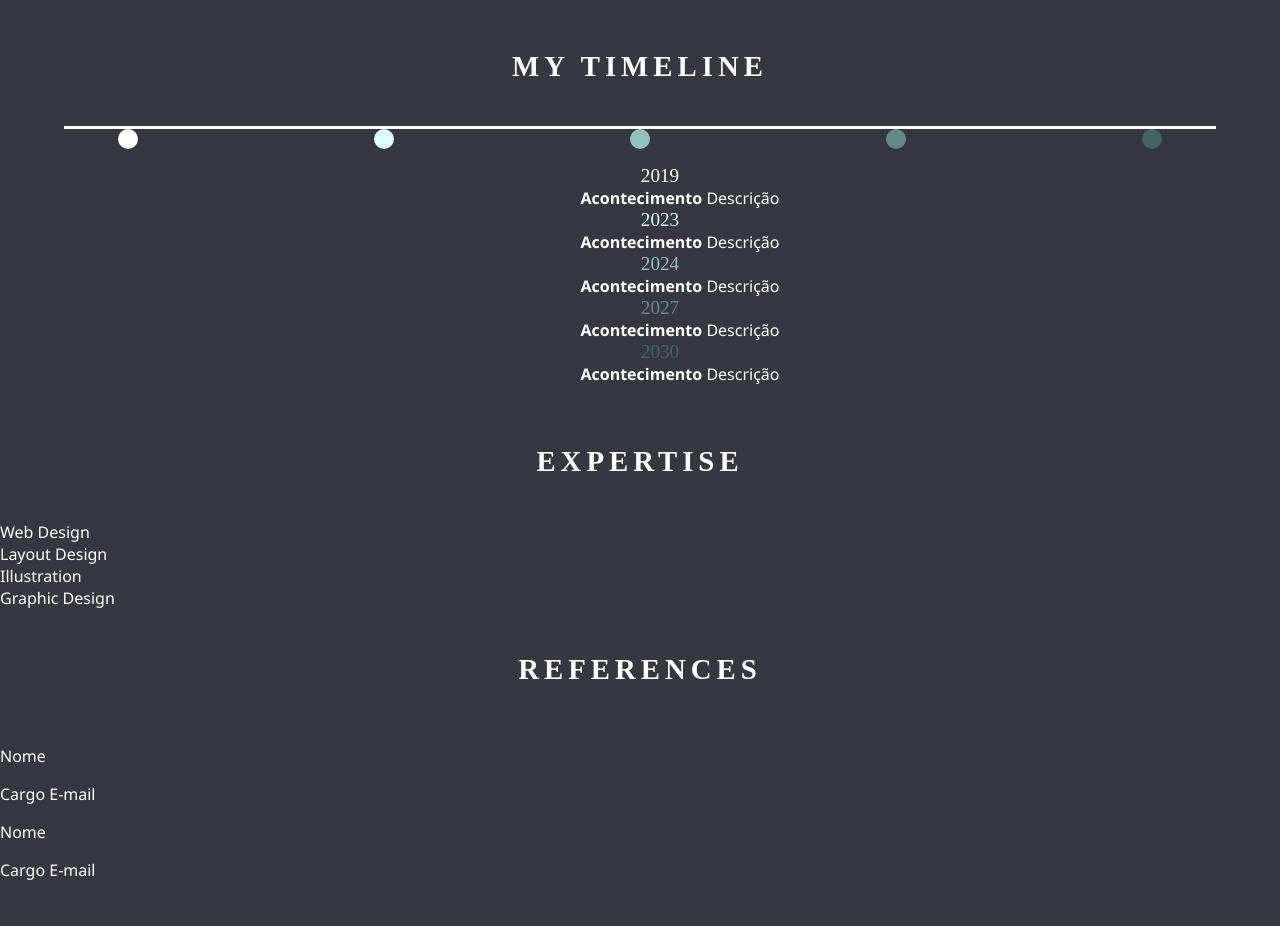
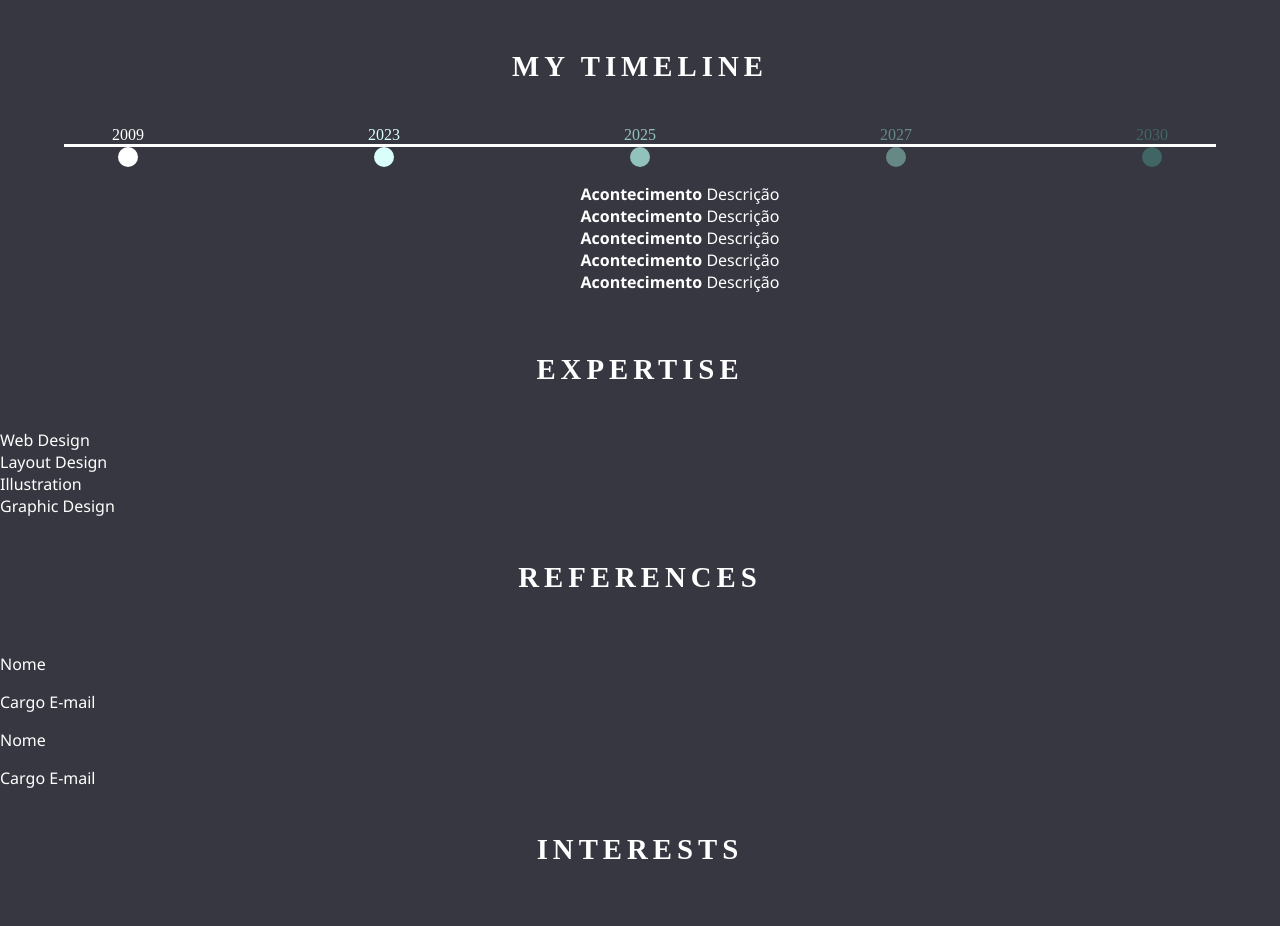
Before and after one commit to isabeldapper/homepage, a plain HTML site: page src/index.html in a window 1280 px wide. Shown: the part 920-1846 px from the top of the page. Drawn offline with Linux system fonts and the light colour scheme.

Commit message:
css years - timeline

```diff
--- a/src/assets/css/index.css
+++ b/src/assets/css/index.css
@@ -66,6 +66,35 @@ h3 {
     text-align: center;
 }
 
+.years {
+    display: flex;
+    justify-content: space-around;
+}
+
+.one {
+    font-family: 'Times New Roman', Times, serif;
+}
+
+.two {
+    color: #dafffa;
+    font-family: 'Times New Roman', Times, serif;
+}
+
+.three {
+    color: #92c2bc;
+    font-family: 'Times New Roman', Times, serif;
+}
+
+.four {
+    color: #678985;
+    font-family: 'Times New Roman', Times, serif;
+}
+
+.five {
+    color: #406564;
+    font-family: 'Times New Roman', Times, serif;
+}
+
 .line {
     background-color: white;
     height: 3px;
@@ -127,30 +156,6 @@ ul .list {
     font-size: 1rem;
 }
 
-.year .one {
-    font-family: 'Times New Roman', Times, serif;
-}
-
-.year .two {
-    color: #dafffa;
-    font-family: 'Times New Roman', Times, serif;
-}
-
-.year .three {
-    color: #92c2bc;
-    font-family: 'Times New Roman', Times, serif;
-}
-
-.year .four {
-    color: #678985;
-    font-family: 'Times New Roman', Times, serif;
-}
-
-.year .five {
-    color: #406564;
-    font-family: 'Times New Roman', Times, serif;
-}
-
 .list .event {
     font-weight: bold;
 }
--- a/src/index.html
+++ b/src/index.html
@@ -45,7 +45,16 @@
 
         <h3>My Timeline</h3>
 
+        <div class="years">
+            <div class="one">2009</div>
+            <div class="two">2023</div>
+            <div class="three">2025</div>
+            <div class="four">2027</div>
+            <div class="five">2030</div>
+        </div>
+
         <div class="line"></div>
+
         <div class="highlighters">
             <div class="highlighter-one"></div>
             <div class="highlighter-two"></div>
@@ -56,14 +65,14 @@
 
         <ul class="year">
 
-            <li class="one"> 2019
+            <li>
                 <ul class="list">
                     <span class="event">Acontecimento</span>
                     <span class="description">Descrição</span>
                 </ul>
             </li>
 
-            <li class="two"> 2023
+            <li>
                 <ul class="list">
                     <span class="event">Acontecimento</span>
                     <span class="description">Descrição</span>
@@ -71,21 +80,21 @@
 
             </li>
 
-            <li class="three"> 2024
+            <li>
                 <ul class="list">
                     <span class="event">Acontecimento</span>
                     <span class="description">Descrição</span>
                 </ul>
             </li>
 
-            <li class="four"> 2027
+            <li>
                 <ul class="list">
                     <span class="event">Acontecimento</span>
                     <span class="description">Descrição</span>
                 </ul>
             </li>
 
-            <li class="five"> 2030
+            <li>
                 <ul class="list">
                     <span class="event">Acontecimento</span>
                     <span class="description">Descrição</span>
```
